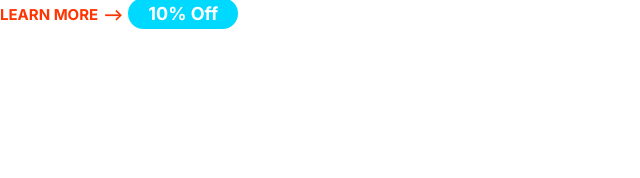
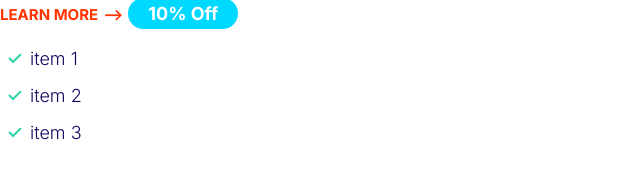
Before and after one commit to AzeemPervez/Web_Project, a plain HTML site: page index.html in a window 1280 px wide. Shown: the whole page, without its empty margins (0-640 px from the left). Drawn offline with Linux system fonts and the light colour scheme.

Commit message:
list-css

```diff
--- a/css/styles.css
+++ b/css/styles.css
@@ -102,3 +102,26 @@ a{
         font-size: 1.2rem0;
     }
 }
+.list{
+    list-style: none;
+    padding-left: 0;
+    color: var(--color-headings);
+}
+.list--inline .list__item{
+    display: inline-block;
+    margin-right: 2rem;
+}
+.list--tick{
+    list-style-image: url(../Component/imgs/tick.svg);
+    padding-left: 3rem;
+}
+
+.list--tick .list__item{
+    margin-bottom: 1rem;
+    padding-left: 0.5rem;
+}
+@media screen and (min-width: 1024px) {
+    .list--tick .list__item{
+        padding-left: 0;
+    }
+}
--- a/index.html
+++ b/index.html
@@ -14,5 +14,10 @@
 <body>
     <a href="#" class="link-arrow">Learn More</a>
     <span class="badge badge--secondary badge--smal">10% Off</span>
+    <ul class="list list--tick">
+        <li class="list__item">item 1</li>
+        <li class="list__item">item 2</li>
+        <li class="list__item">item 3</li>
+    </ul>
 </body>
 </html>
```
Also changed, not shown: Component/imgs/tick.svg (added).
